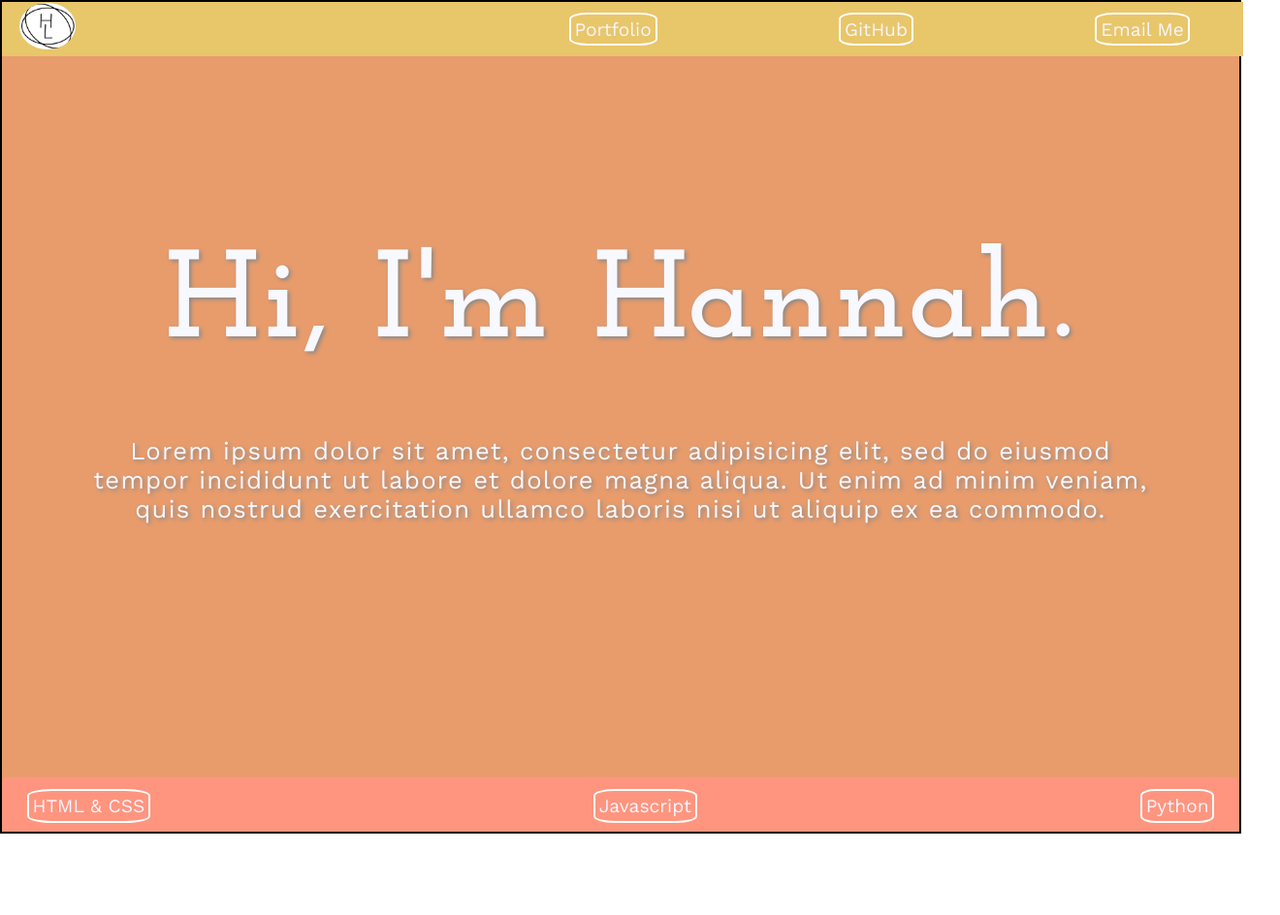
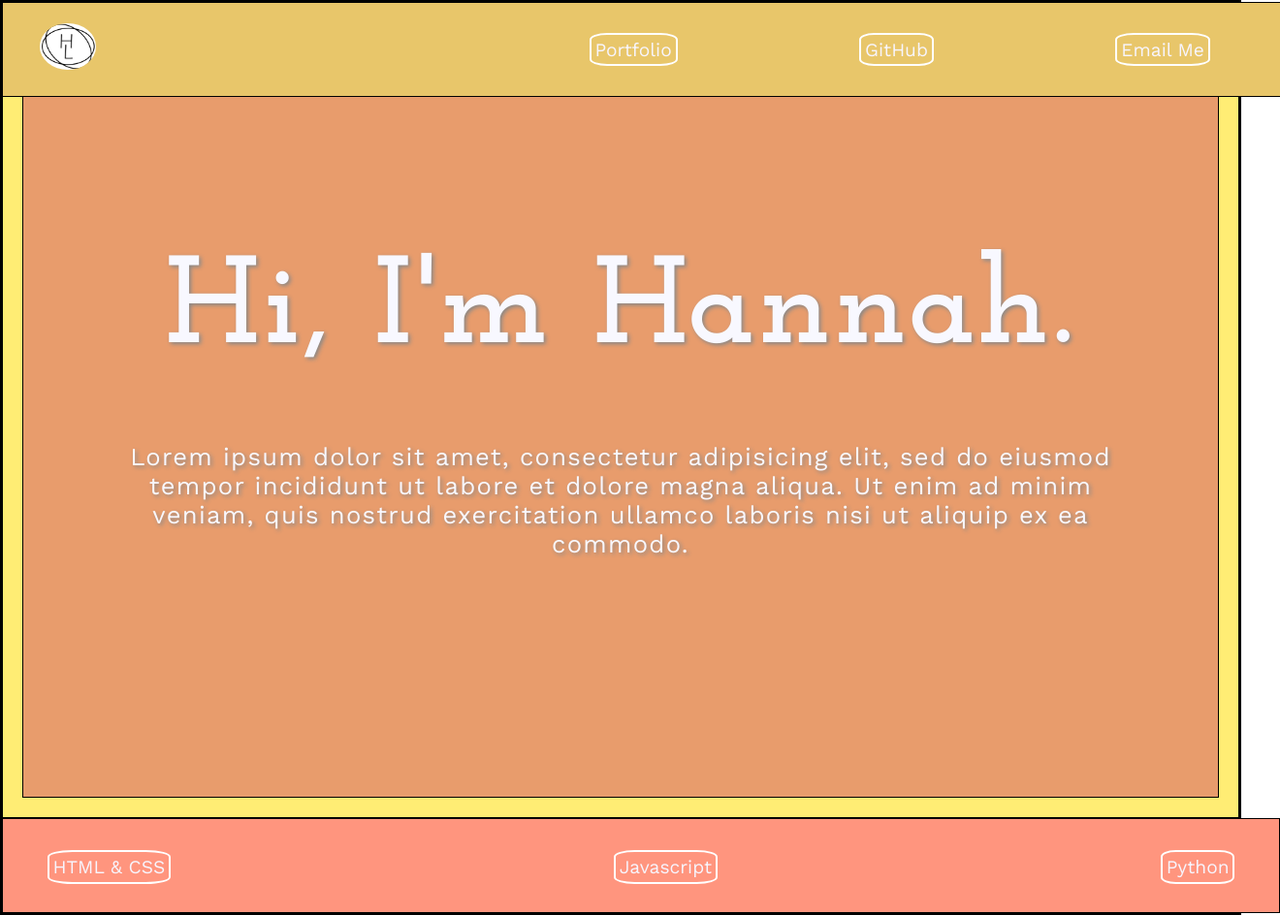
Before and after one commit to hannahlivnat/hannahlivnat.github.io, a plain HTML site: page unit_5/aboutme.html in a window 1280 px wide. Shown: the whole page at 97% size, 1320 px wide, since content can reach past the window. Before the commit the page ends 860 px from the top, so only its background shows below. Drawn offline with nearby package versions, Linux system fonts and the light colour scheme; a web font is replaced by a local one.

Commit message:
color code and border for unit 5 project

```diff
--- a/unit_5/style.css
+++ b/unit_5/style.css
@@ -139,6 +139,8 @@ h2 {
 	z-index: 2;
 	position: fixed;
 	background: #E8C66A;
+	border: 1px black solid;
+    padding: 20px;
 }
 .wrapper ul {
 	align-items: flex-end;
@@ -163,6 +165,8 @@ header {
 	flex-direction: row;
 	justify-content: center;
 	align-content: center;
+	border: 1px black solid;
+    padding: 20px;
 }
 article {
 	background: #E89C6C;
@@ -172,6 +176,8 @@ article {
 	flex-direction: column;
 	justify-content: center;
 	align-content: center;
+	border: 1px black solid;
+    padding: 20px;
 }
 
 .wrapper h1 {
@@ -201,6 +207,8 @@ footer {
 	background: #FF957E;
 	height: 7vh;
 	width: 100%;
+	border: 1px black solid;
+    padding: 20px;
 }
 ol {
 	list-style: none;
```
